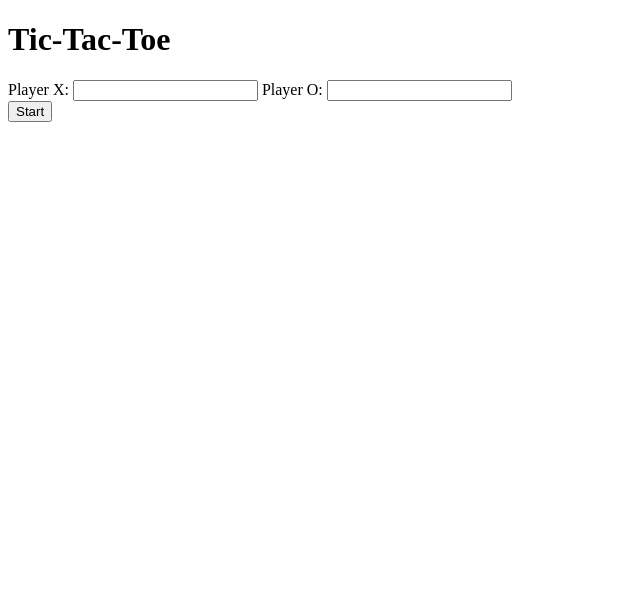
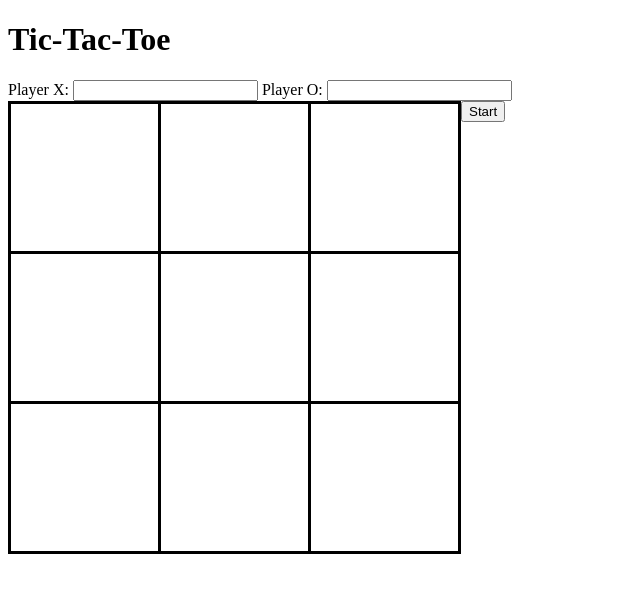
Before and after one commit to sdirienzo/tic-tac-toe, a plain HTML site: page index.html in a window 1280 px wide. Shown: the whole page, without its empty margins (0-640 px from the left). Drawn offline with Linux system fonts and the light colour scheme.

Commit message:
Introduce logic to create gameboard grid

```diff
--- a/index.html
+++ b/index.html
@@ -4,6 +4,7 @@
     <meta charset="UTF-8">
     <meta http-equiv="X-UA-Compatible" content="IE=edge">
     <meta name="viewport" content="width=device-width, initial-scale=1.0">
+    <link rel="stylesheet" href="./styles/style.css">
     <title>Tic Tac Toe</title>
 </head>
 <body>
@@ -18,7 +19,10 @@
     </div>
     <div class="gameboard-area">
         <div class="gameboard-container"></div>
-        <button id="start-restart-btn">Start</button>
+        <div class="start-restart-btn-areas">
+            <button id="start-restart-btn">Start</button>
+        </div>
     </div>
+<script type="text/javascript" src="./scripts/script.js"></script>
 </body>
 </html>
--- a/scripts/script.js
+++ b/scripts/script.js
@@ -1,20 +1,35 @@
 const Player = (name, marker) => {
-    let name = name;
-    let marker = marker;
     const getName = () => name;
     const getMarker = () => marker;
 }
 
 const gameBoard = (() => {
+    const gameboardContainer = document.getElementsByClassName("gameboard-container")[0];
+
     let gameboard = [];
 
     const getGameboard = () => gameboard;
 
-    const clearGameboard = () => {
+    const createGameboard = () => {
+        for (let index = 0; index < 9; index++) {
+            let newDiv = document.createElement("div");
+            newDiv.classList.add("cell");
+            gameboardContainer.appendChild(newDiv);
+        }
+    };
+
+    const emptyGameboardArray = () => {
         while (gameboard.length > 0) {
             gameboard.pop();
         }
-    }
+    };
+
+    const clearGameboard = () => {
+        while (gameboardContainer.firstChild) {
+            gameboardContainer.removeChild(gameboardContainer.firstChild);
+        }
+        emptyGameboardArray();
+    };
 
     const isPositionFree = position => {
         return !gameboard[position];
@@ -23,4 +38,7 @@ const gameBoard = (() => {
     const addToBoard = (position, marker) => {
         gameboard[position] = marker;
     };
+    return {getGameboard, createGameboard, clearGameboard, isPositionFree, addToBoard}
 })();
+
+gameBoard.createGameboard();
--- a/styles/style.css
+++ b/styles/style.css
@@ -0,0 +1,16 @@
+.gameboard-area {
+    display: flex
+}
+
+.gameboard-container {
+    display: grid;
+    grid-template-rows: repeat(3, 150px);
+    grid-template-columns: repeat(3, 150px);
+    border-bottom: 3px solid black;
+    border-left: 3px solid black;
+}
+
+.cell {
+    border-top: 3px solid black;
+    border-right: 3px solid black;
+}
```
